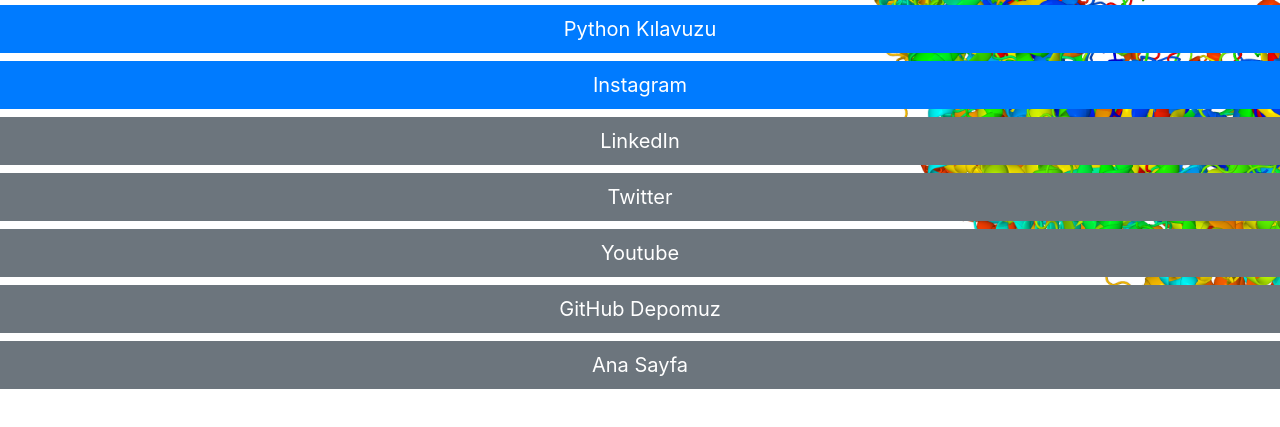
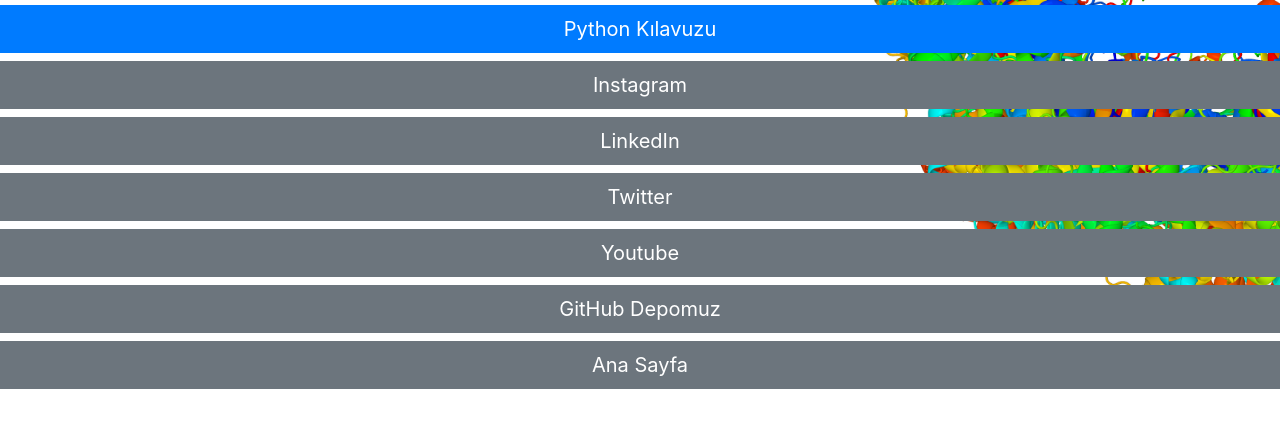
Before and after one commit to shbitt/shbitt.github.io, a plain HTML site: page linkler/index.html in a window 1280 px wide. Shown: the part 171-598 px from the top of the page. Drawn offline with nearby package versions, Linux system fonts and the light colour scheme; files that its build step writes are made by us from their sources.

Commit message:
renk değişikliği

```diff
--- a/linkler/index.html
+++ b/linkler/index.html
@@ -22,7 +22,7 @@
     <div class="row">
       <a href="https://www.youtube.com/watch?v=_9Eta6klfGE" type="button" class="btn btn-primary btn-lg btn-block">Hesaplamalı Cerrahi Webinar Videosu</a>
       <a href="https://1drv.ms/u/s!AqAwuqWz-uF9atzTG6yrzPUKGyE?e=hbSrbp" type="button" class="btn btn-primary btn-lg btn-block">Python Kılavuzu</a>
-      <a href="https://www.instagram.com/ksbu_shbitt/" type="button" class="btn btn-primary btn-lg btn-block">Instagram</a>
+      <a href="https://www.instagram.com/ksbu_shbitt/" type="button" class="btn btn-secondary btn-lg btn-block">Instagram</a>
       <a href="https://www.linkedin.com/company/shbitt" type="button" class="btn btn-secondary btn-lg btn-block">LinkedIn</a>
       <a href="https://twitter.com/ksbu_shbitt" type="button" class="btn btn-secondary btn-lg btn-block">Twitter</a>
       <a href="https://www.youtube.com/channel/UCX6x07Alcrh3gUNSJ2ItVSw" type="button" class="btn btn-secondary btn-lg btn-block">Youtube</a>
```
